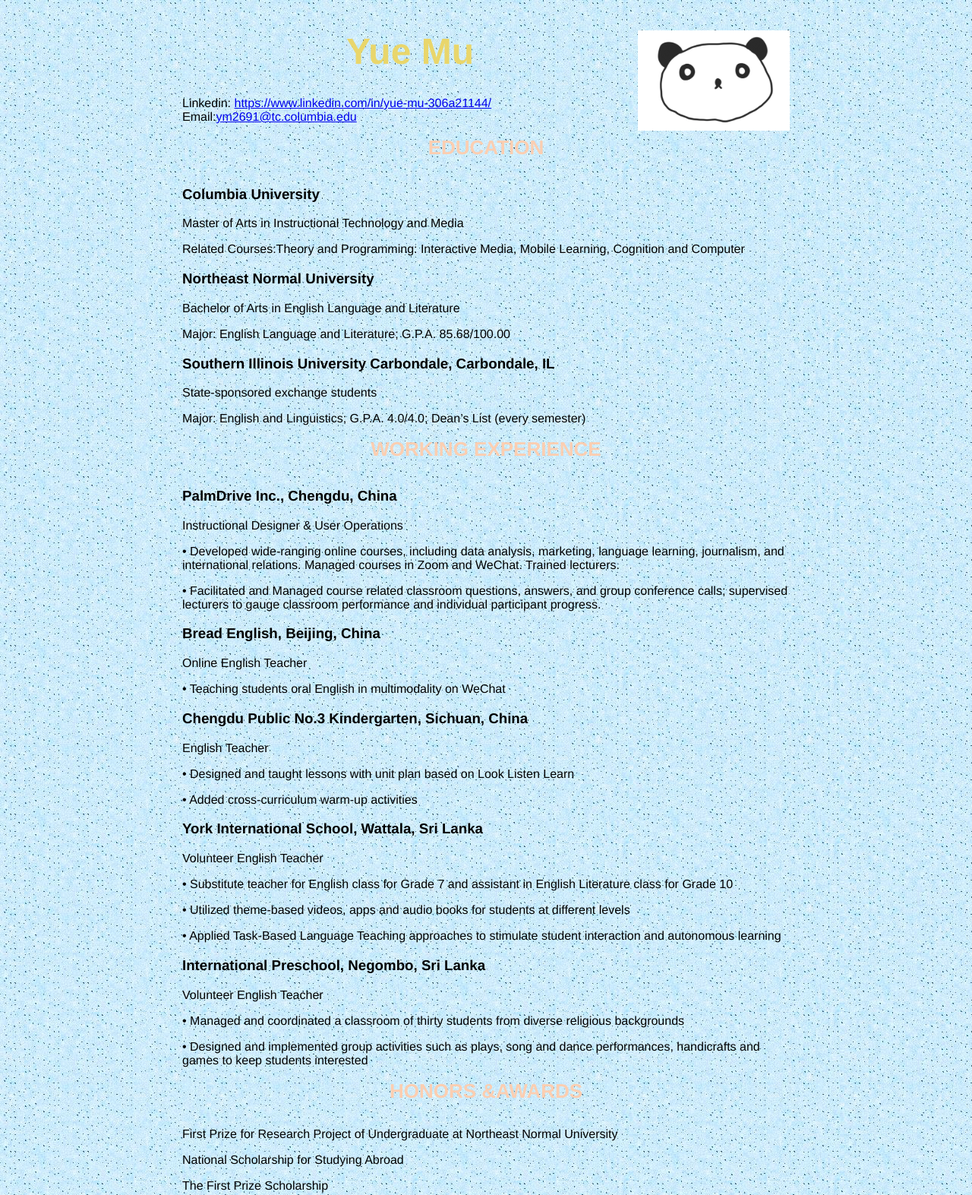
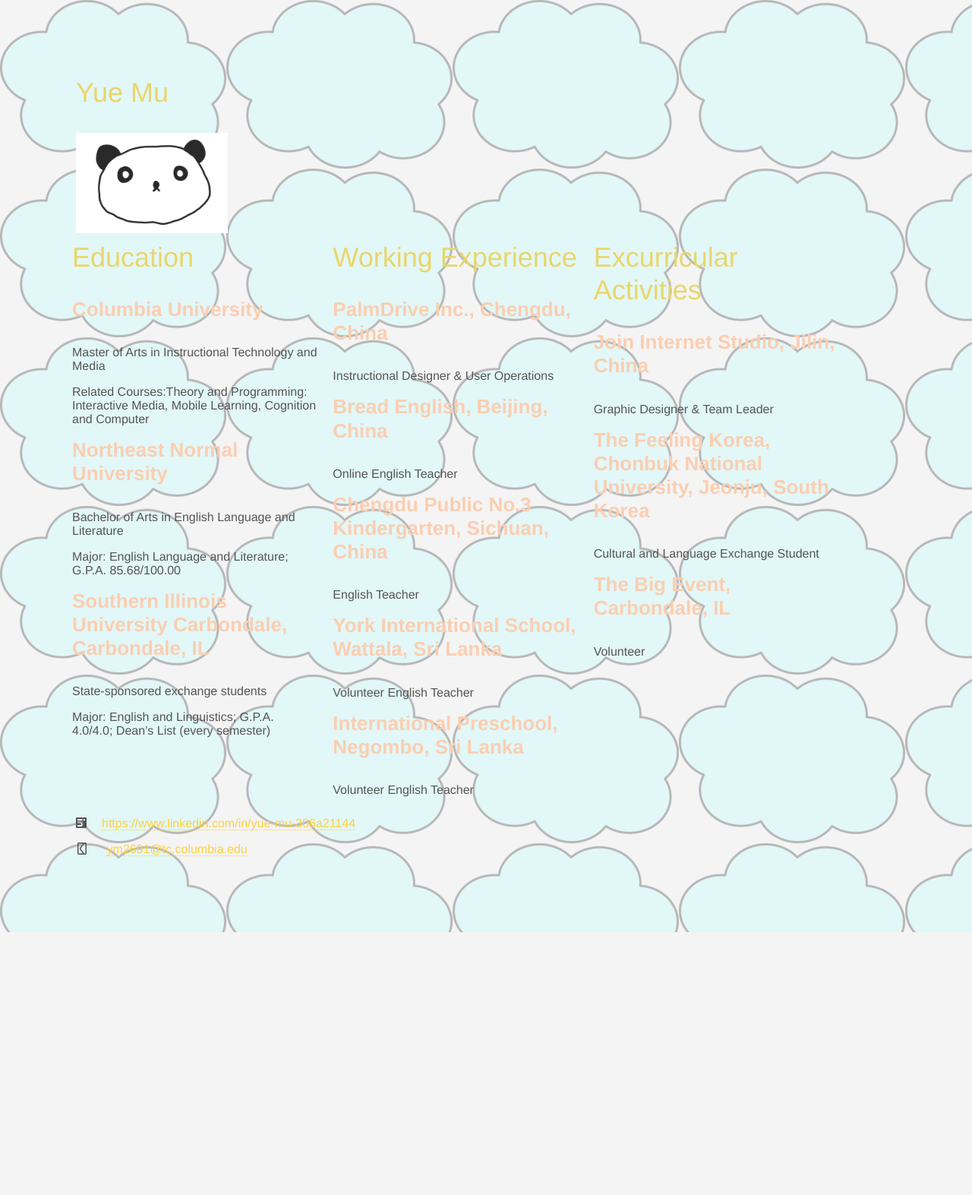
Before and after one commit to YueMu22/Web-Resume, a plain HTML site: page index.html in a window 1280 px wide. Shown: the top 1573 px of the page at 76% size. After the commit the page ends 1227 px from the top, so only its background shows below. Drawn offline with nearby package versions, Linux system fonts and the light colour scheme.

Commit message:
second version

```diff
--- /dev/null
+++ b/css/custom.css
@@ -0,0 +1,95 @@
+body {
+  max-width:1000px;
+  margin:100px;
+  line-height: 24px;
+  font: 16px Helvetica,Sans-Serif;
+  background-color: #f4f4f4;
+  background-image: url('../image/bg.png');
+  color:#555
+}
+
+#name {
+  color:rgb(200,214,107);
+  margin:0 0 16px 0;
+  padding:0 0 16px 0;
+  font-size:60px;
+  font-weight:bold;
+}
+
+.row{
+
+  display:flex;
+}
+
+.colum{
+  padding:10px
+}
+
+.colum.side{
+  flex:1
+}
+
+.colum.middle{
+  flex:1
+}
+
+.spin{
+  margin-right: 20px;
+  animation-name: spin;
+  animation-duration: 4000ms;
+  animation-timing-function: linear;
+  animation-iteration-count: infinite;
+}
+
+@keyframes spin {
+  from{
+      transform: rotate(0deg);
+  }
+  to{
+      transform: rotate(360deg);
+  }
+}
+
+a {
+  color: rgb(255, 209, 59);
+  border-bottom: 1px dotted;
+  text-decoration: none;
+}
+
+a:hover {
+  border-bottom-style: solid;
+  color: black;
+}
+
+
+h1{
+color:rgb(233,214,107);
+margin:0 0 16px 0;
+padding:0 0 16px 0;
+font-size:36px;
+font-weight:normal;
+letter-spacing:-2px
+bordwr-bottom:1px solid #999;
+}
+h2{
+color:rgb(251,206,177);
+margin:0 0 16px 0;
+padding:0 0 16px 0;
+font-size:26px;
+font-weight:bold;
+letter-spacing:-2px
+bordwr-bottom:1px solid #999;
+}
+
+@meida (max-width:600px) {
+  .row{
+    flex-directo:colum;
+}
+img{
+  display:none
+}
+
+#name {
+  display:
+  text-align: center;
+ }
--- a/index.html
+++ b/index.html
@@ -1,130 +1,76 @@
 <!DOCTYPE html>
 <html lang="en">
 <head>
+
   <meta charset="UTF-8">
-  <meta name="viewport" content="width=device-width, initial-scale=1.0">
+  <meta name="viewport" content="width=device-width, initial-scale=1, shrink-to-fit=no">
   <meta http-equiv="X-UA-Compatible" content="ie=edge">
-  <title>Document</title>
+  <title>Yue Mu Website</title>
 
-  <style type="text/css">
-  body
-  {
-    line-height: 24px;
-    font: 16px Helvetica,Sans-Serif;
-    background: url(image/bg.jpg);
-  }
-  /* is used to target div with custom id */
-#page-wrap{
-  width: 800px;
-   margin:40px auto 60px;/*reserve some empty space around content */
-}
-
-#pic{
-  float: right;
-  margin: 0px 0 0 0;
-}
-
-h1{
-  color:rgb(233,214,107);
-  margin:0 0 16px 0;
-  padding:0 0 16px 0;
-  font-size:48px;
-  font-weight:bold;
-  letter-spacing:-2px
-  bordwr-bottom:1px solid #999;
-}
-h2{
-  color:rgb(251,206,177);
-  margin:0 0 16px 0;
-  padding:0 0 16px 0;
-  font-size:26px;
-  font-weight:bold;
-  letter-spacing:-2px
-  bordwr-bottom:1px solid #999;
-}
-a{
-  color:rgb(255 33 255)
-  border-bottom: 1px dotted;
-  text-decoration: none
-  color:rgb()
-}
-  </style>
+  <link rel="stylesheet" href="https://use.fontawesome.com/releases/v5.3.1/css/all.css" integrity="sha384-mzrmE5qonljUremFsqc01SB46JvROS7bZs3IO2EmfFsd15uHvIt+Y8vEf7N7fWAU" crossorigin="anonymous">
+  <link href="https://fonts.googleapis.com/css?family=Noto+Serif+JP" rel="stylesheet">
+  <link rel="stylesheet" href="https://stackpath.bootstrapcdn.com/bootstrap/4.1.3/css/bootstrap.min.css" integrity="sha384-MCw98/SFnGE8fJT3GXwEOngsV7Zt27NXFoaoApmYm81iuXoPkFOJwJ8ERdknLPMO" crossorigin="anonymous">
+  <link rel="stylesheet" href="css/custom.css">
 </head>
 
 
 <body>
-  <div id="page-wrap">
-<img src="image/profile.gif" width="200px" height="auto" id="pic">
- <h1><center><strong>Yue Mu</center></strong></h1>
- <P>
-   <!-- xxxx -->
-   Linkedin: <a href="https://www.linkedin.com/in/yue-mu-306a21144/">https://www.linkedin.com/in/yue-mu-306a21144/</a>
-   <br/>Email:<a href="mailto:ym2691@tc.columbia.edu">ym2691@tc.columbia.edu</a>
+
+  <div class="name">
+    <h1>Yue Mu</h1>
+  </div>
+
   <div>
-     <h2><center>EDUCATION</center></h2>
-     <h3>Columbia University</h3>
+    <img src="image/profile.gif" width="200" height="auto">
+  </div>
+
+  <div class="row">
+
+    <div class="colum side">
+      <h1>Education</h1>
+      <h2>Columbia University</h2>
       <p>Master of Arts in Instructional Technology and Media</p>
       <p>Related Courses:Theory and Programming: Interactive Media, Mobile Learning, Cognition and Computer</p>
-     <h3>Northeast Normal University</h3>
+      <h2>Northeast Normal University</h2>
       <p>Bachelor of Arts in English Language and Literature</p>
       <p>Major: English Language and Literature; G.P.A. 85.68/100.00</p>
-     <h3>Southern Illinois University Carbondale, Carbondale, IL</h3>
+      <h2>Southern Illinois University Carbondale, Carbondale, IL</h2>
       <p>State-sponsored exchange students</p>
       <p>Major: English and Linguistics; G.P.A. 4.0/4.0; Dean’s List (every semester)</p>
     </div>
 
-   <div>
-     <h2><center>WORKING EXPERIENCE</center></h2>
-     <h3>PalmDrive Inc., Chengdu, China</h3>
+    <div class="colum middle">
+      <h1>Working Experience</h1>
+      <h2>PalmDrive Inc., Chengdu, China</h2>
       <p>Instructional Designer & User Operations</p>
-     <p>• Developed wide-ranging online courses, including data analysis, marketing, language learning, journalism, and
-international relations. Managed courses in Zoom and WeChat. Trained lecturers.</p>
-     <p>• Facilitated and Managed course related classroom questions, answers, and group conference calls; supervised
-lecturers to gauge classroom performance and individual participant progress.</p>
-     <h3>Bread English, Beijing, China</h3>
+      <h2>Bread English, Beijing, China</h2>
       <p>Online English Teacher</p>
-     <p>• Teaching students oral English in multimodality on WeChat</p>
-     <h3>Chengdu Public No.3 Kindergarten, Sichuan, China</h3>
+      <h2>Chengdu Public No.3 Kindergarten, Sichuan, China</h2>
       <p>English Teacher</p>
-     <p>• Designed and taught lessons with unit plan based on Look Listen Learn</p>
-     <p>• Added cross-curriculum warm-up activities</p>
-     <h3>York International School, Wattala, Sri Lanka</h3>
+      <h2>York International School, Wattala, Sri Lanka</h2>
       <p>Volunteer English Teacher</p>
-     <p>• Substitute teacher for English class for Grade 7 and assistant in English Literature class for Grade 10</p>
-     <p>• Utilized theme-based videos, apps and audio books for students at different levels</p>
-     <p>• Applied Task-Based Language Teaching approaches to stimulate student interaction and autonomous learning</p>
-     <h3>International Preschool, Negombo, Sri Lanka</h3>
+      <h2>International Preschool, Negombo, Sri Lanka</h2>
       <p>Volunteer English Teacher</p>
-     <p>• Managed and coordinated a classroom of thirty students from diverse religious backgrounds</p>
-     <p>• Designed and implemented group activities such as plays, song and dance performances, handicrafts and games to
-          keep students interested</p>
-     <h2><center>HONORS &AWARDS</center></h2>
-     <p>First Prize for Research Project of Undergraduate at Northeast Normal University</p>
-     <p>National Scholarship for Studying Abroad</p>
-     <p>The First Prize Scholarship</p>
-     <p>Social Practice Award</p>
-     <p>Northeast Normal University Scholarship for Studying Abroad</p>
-     <h2><center>EXTRACURRICULAR ACTIVITIES</center></h2>
-     <h3>Join Internet Studio, Jilin, China</h3>
-     <p>Graphic Designer & Team Leader</p>
-     <p>• Designed a new webpage for Join Internet Studio and won Best Graphic Designer Award in 2015</p>
-     <p>• Helped operate and maintain Alliance Web/Apps of Graduates’ Employment of Northeast Normal University</p>
-     <h3>The Feeling Korea, Chonbuk National University, Jeonju, South Korea</h3>
-     <p>Cultural and Language Exchange Student</p>
-     <p>• Language and Korean culture courses and immersion experience</p>
-     <h3>The Big Event, Carbondale, IL</h3>
-     <p>Volunteer</p>
-     <p>• Campus tree planting</p>
-     <h2><center>SKILLS</center></h2>
-     <p>Languages: Mandarin (native), English (fluent), Japanese (basic), Korean (basic)</p>
-     <p>Computer: Microsoft Office, Photoshop (Graphic Design)</p>
-     <p>Interests: Chinese Dance, Swimming, Hiking, Biking</p>
-
-
     </div>
 
+    <div class="colum side">
+      <h1>Excurricular Activities</h1>
+      <h2>Join Internet Studio, Jilin, China</h2>
+      <p>Graphic Designer & Team Leader</p>
+      <h2>The Feeling Korea, Chonbuk National University, Jeonju, South Korea</h2>
+      <p>Cultural and Language Exchange Student</p>
+      <h2>The Big Event, Carbondale, IL</h2>
+      <p>Volunteer</p>
+    </div>
+</div>
+    <div class="footer">
+      <p><i class="fab fa-linkedin spin"></i><a href="https://www.linkedin.com/in/yue-mu-306a21144/">https://www.linkedin.com/in/yue-mu-306a21144</a></p>
+      <p><i class="far fa-envelope spin"></i> <a href="mailto:ym2691@tc.columbia.edu">ym2691@tc.columbia.edu</a></p>
+    </div>
 
-
+    <script src="https://code.jquery.com/jquery-3.3.1.slim.min.js" integrity="sha384-q8i/X+965DzO0rT7abK41JStQIAqVgRVzpbzo5smXKp4YfRvH+8abtTE1Pi6jizo" crossorigin="anonymous"></script>
+    <script src="https://cdnjs.cloudflare.com/ajax/libs/popper.js/1.14.3/umd/popper.min.js" integrity="sha384-ZMP7rVo3mIykV+2+9J3UJ46jBk0WLaUAdn689aCwoqbBJiSnjAK/l8WvCWPIPm49" crossorigin="anonymous"></script>
+    <script src="https://stackpath.bootstrapcdn.com/bootstrap/4.1.3/js/bootstrap.min.js" integrity="sha384-ChfqqxuZUCnJSK3+MXmPNIyE6ZbWh2IMqE241rYiqJxyMiZ6OW/JmZQ5stwEULTy" crossorigin="anonymous"></script>
 
 </body>
 </html>
```
Also changed, not shown: image/bg.png (added), image/bg2.jpg (renamed from image/bg.jpg), 2 other files. Lines whose indentation alone changed are shown as unchanged.
